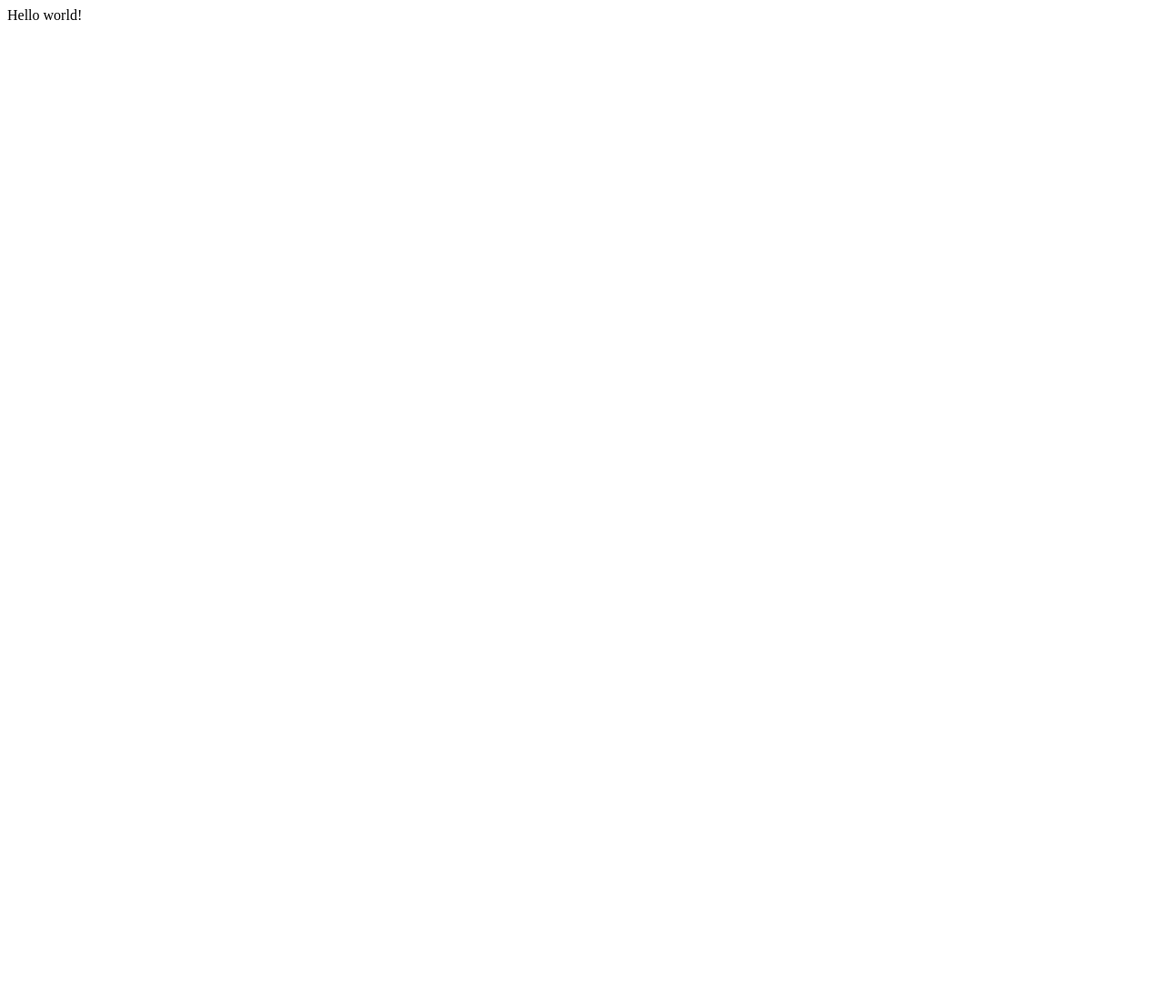
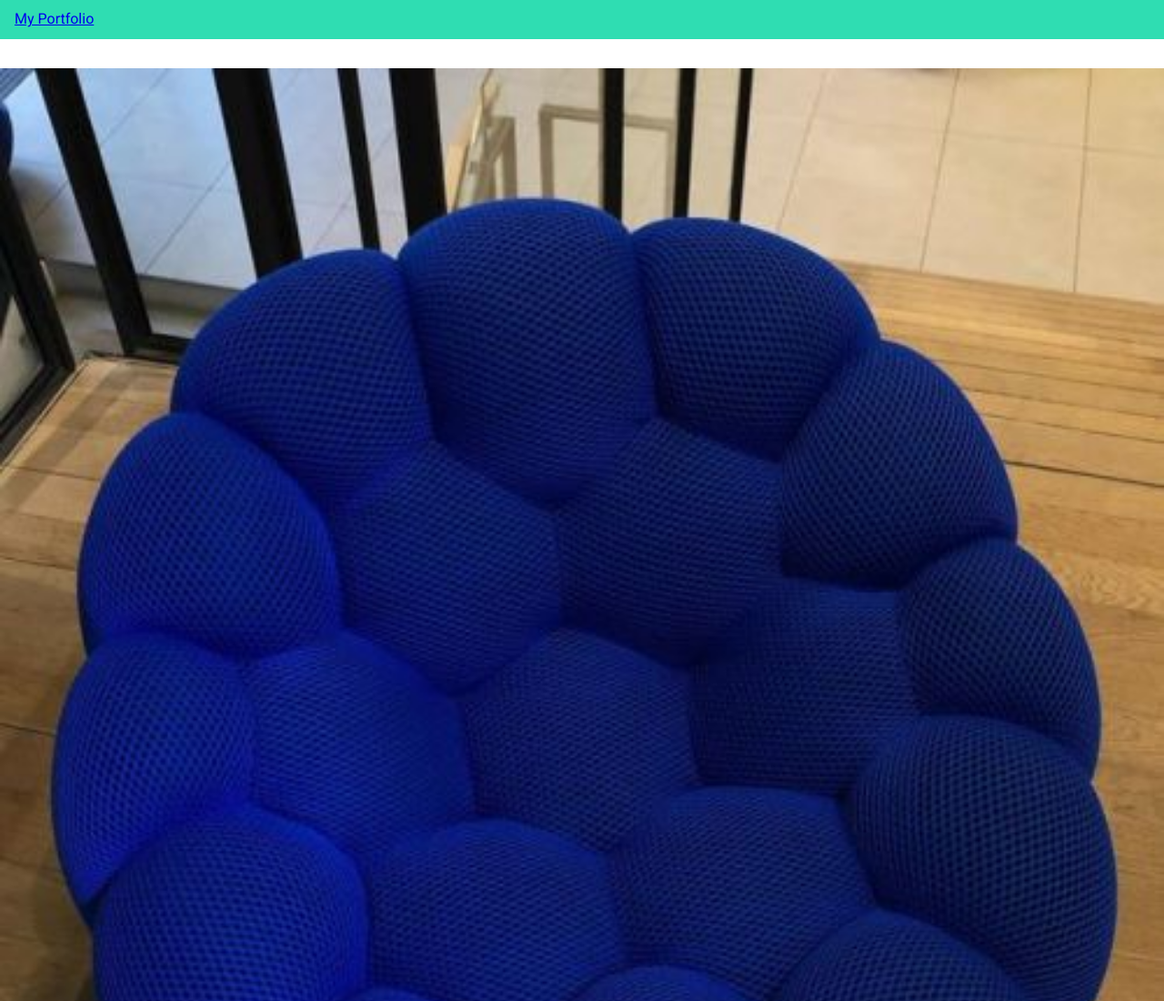
Before and after one commit to albinoplant/gatsby-gallery, a Gatsby site: page / in a window 1280 px wide. Shown: the top 1100 px of the page at 91% size. Before the commit the page ends 800 px from the top, so only its background shows below. Built offline with nearby package versions, Linux system fonts and the light colour scheme; Gatsby itself is replaced by a stand-in of ours.

Commit message:
Another try with gatsby and react

```diff
--- /dev/null
+++ b/components/layout.js
@@ -0,0 +1,14 @@
+import React from 'react';
+import { Link } from 'gatsby';
+
+
+const Layout = ({ children }) => (
+  <React.Fragment>
+    <header className="header">
+      <Link to="/">My Portfolio</Link>
+    </header>
+    <main className="content">{children}</main>
+  </React.Fragment>
+);
+
+export default Layout;
--- /dev/null
+++ b/components/project-preview.js
@@ -0,0 +1,20 @@
+import React from 'react';
+import { Link } from 'gatsby';
+import Image from 'gatsby-image';
+
+const ProjectPreview = ({ title, description, slug, imageData }) => (
+  <div>
+  <Link to={`/${slug}/`}>
+      <Image fluid={imageData} alt={title}/>
+  </Link>
+      <h2>
+          <Link to={`/${slug}/`}>{title}</Link>
+      </h2>
+      <p>{description}</p>
+      <p>
+          <Link to={`/${slug}/`}>View this project &rarr;</Link>
+  </p>
+</div>
+)
+
+export default ProjectPreview;
--- /dev/null
+++ b/data/projects.json
@@ -0,0 +1,16 @@
+[
+    {
+        "title": "My project",
+        "slug": "project-1",
+        "url": "https://example.com/",
+        "image": "./1_500.jpg",
+        "description": "Learn and learn and learn as much as you can"
+    },
+    {
+        "title": "Another project",
+        "slug": "project-2",
+        "url": "https://example.com/",
+        "image": "./500.jpg",
+        "description": "This one is probably as blue as the previous"
+    }
+]
--- a/gatsby-config.js
+++ b/gatsby-config.js
@@ -5,5 +5,17 @@
  */
 
 module.exports = {
-  /* Your site config here */
+  plugins: [
+    'gatsby-plugin-sharp',
+    'gatsby-transformer-sharp',
+    {
+      resolve: 'gatsby-source-filesystem',
+      options: {
+        name: 'project',
+        path:'./data'
+      }
+    },
+    'gatsby-transformer-json',
+    'gatsby-plugin-sass'
+  ]
 }
--- a/package.json
+++ b/package.json
@@ -14,6 +14,12 @@
   },
   "dependencies": {
     "gatsby": "^2.13.57",
+    "gatsby-image": "^2.2.8",
+    "gatsby-plugin-sass": "^2.1.6",
+    "gatsby-plugin-sharp": "^2.2.11",
+    "gatsby-source-filesystem": "^2.1.9",
+    "gatsby-transformer-json": "^2.2.2",
+    "gatsby-transformer-sharp": "^2.2.6",
     "react": "^16.9.0",
     "react-dom": "^16.9.0"
   },
--- /dev/null
+++ b/src/pages/home.js
@@ -0,0 +1,50 @@
+import React from 'react';
+import { graphql, useStaticQuery } from 'gatsby';
+import Layout from '../../components/layout';
+import ProjectPreview from '../../components/project-preview';
+
+const Home = () => {
+  const data = useStaticQuery(graphql`
+    {
+      allProjectsJson {
+        edges {
+          node {
+            title
+            slug
+            description
+            image {
+              childImageSharp {
+                fluid {
+                  ...GatsbyImageSharpFluid
+                }
+              }
+            }
+          }
+        }
+      }
+    }
+  `);
+  const projects = data.allProjectsJson.edges;
+
+  return (
+    <Layout>
+      {projects.map(({ node: project }) => {
+        const title = project.title;
+        const description = project.description;
+        const slug = project.slug;
+        const imageData = project.image.childImageSharp.fluid;
+
+        return (
+          <ProjectPreview
+            title={title}
+            description={description}
+            slug={slug}
+            imageData={imageData}
+          />
+        );
+      })}
+    </Layout>
+  );
+};
+
+export default Home;
--- a/src/pages/index.js
+++ b/src/pages/index.js
@@ -1,3 +1,6 @@
 import React from "react"
+import Home from "./home"
 
-export default () => <div>Hello world!</div>
+import("./style.scss")
+
+export default () => <Home/>
--- /dev/null
+++ b/src/pages/style.scss
@@ -0,0 +1,33 @@
+@import url('https://fonts.googleapis.com/css?family=Roboto&display=swap');
+$brake-small:320px;
+$brake-large:1200px;
+
+body{
+    text-align: center;
+    font-family: 'Roboto', sans-serif;
+    width:100%;
+    margin:0;
+    header{
+        padding-top:0.7em;
+        padding-bottom: 0.8em;
+        width: 100%;
+        background-color: rgb(47, 221, 178);
+        @media screen and (min-width: $brake-large) {
+            text-align: left;
+            padding-left: 1em;
+        }
+        .link{
+            text-decoration: none;
+            color: white;
+            font-size: 2em;
+            font-weight: 600;
+        }
+    }
+    .content{
+        padding: 2em 0 2em 0;
+        div{
+            width:100%;
+            font-size:1.5em;
+        }
+    }
+}
```
Also changed, not shown: gatsby-node.js (added, +30 -0 lines), src/templates/project-template.js (added, +42 -0 lines), src/templates/project.js (added, +19 -0 lines), data/1_500.jpg (added), data/500.jpg (added), 1 other file.
